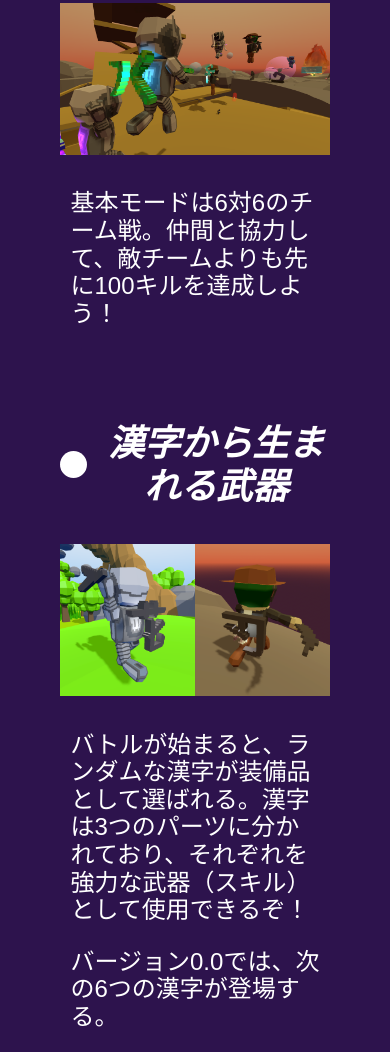
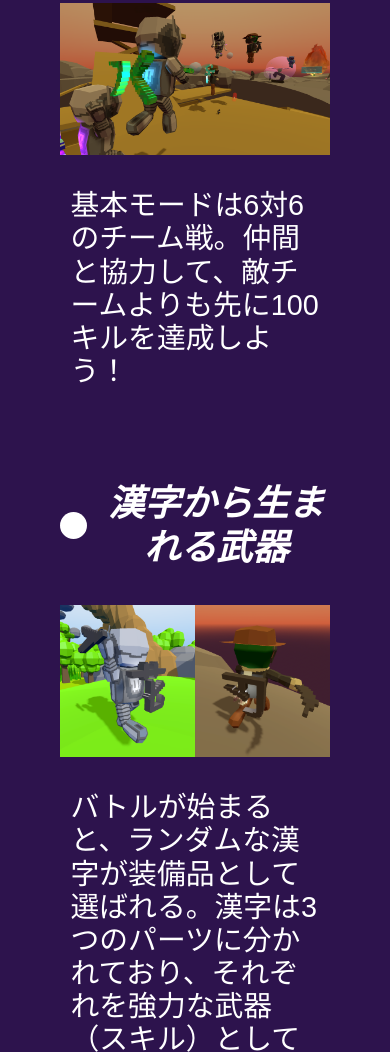
Before and after one commit to Glyflict/portal, a plain HTML site: page release_notes/v0.0/index.html in a window 390 px wide. Shown: the part 906-1958 px from the top of the page. Drawn offline with Linux system fonts and the light colour scheme.

Commit message:
p font size fix

```diff
--- a/core/style.css
+++ b/core/style.css
@@ -1,5 +1,4 @@
 html {font-size: 16px;}
-@media (max-width: 600px) {html {font-size:24px;}}
 body {margin:0rem; background-color: #2D134D;padding:0rem;}
 .doc-content {width: 100%; max-width: 62.5rem; box-sizing: border-box; padding: 2.5rem; margin: 0 auto;}
 hr {width: 80%; border: none; border-top: 0.125rem solid #FFFFFF; margin: 2.5rem auto;}
@@ -7,3 +6,8 @@ p {color: #FFFFFF; margin: 0; text-align: center; line-height: 1.15; font-family
 .big-title {font-size: 2.25rem; font-weight: 700; margin-top: 2rem;}
 .section-content {background: #000000;border-radius: 0.9375rem;}
 .section-content p {font-size: 1.25rem; padding:1rem;text-align: left; font-weight: 500;}
+
+@media (max-width: 600px) {
+	html {font-size:24px;}
+	p {font-size: 1.2rem;}
+}
```
